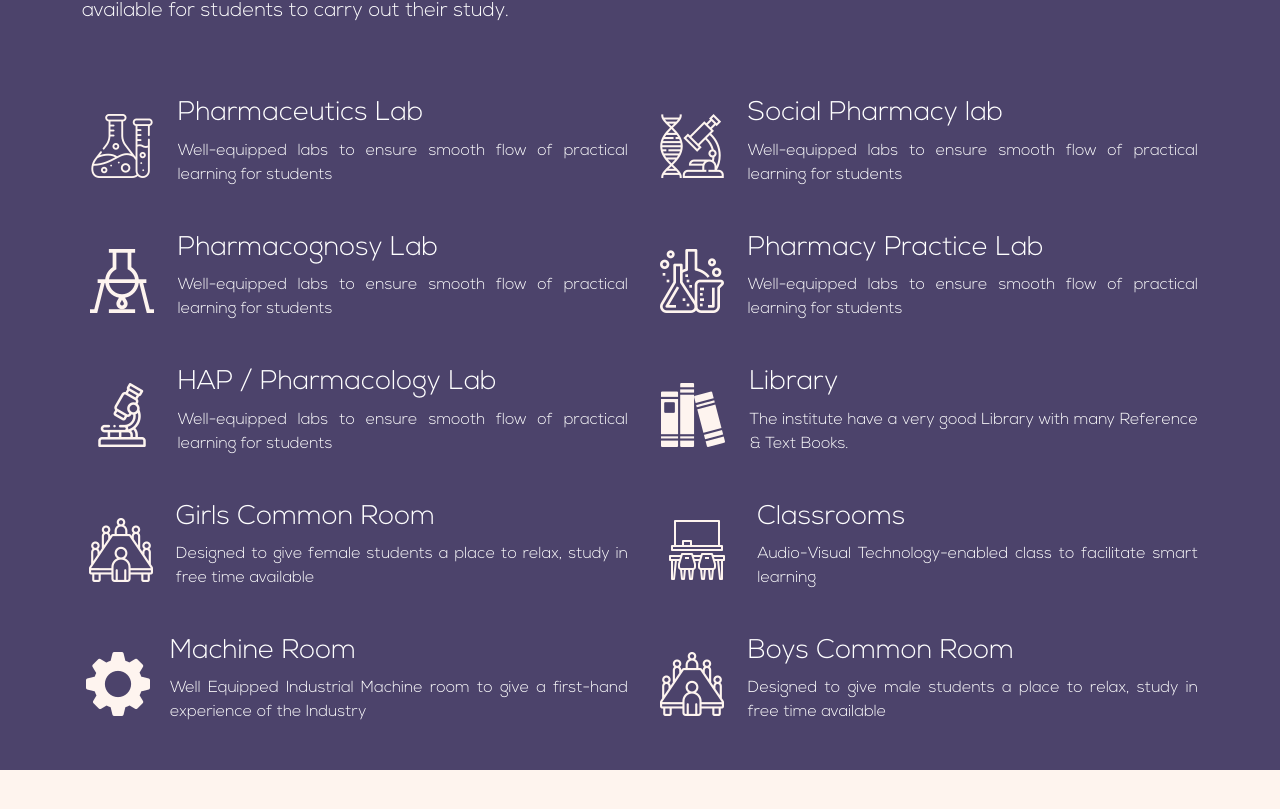
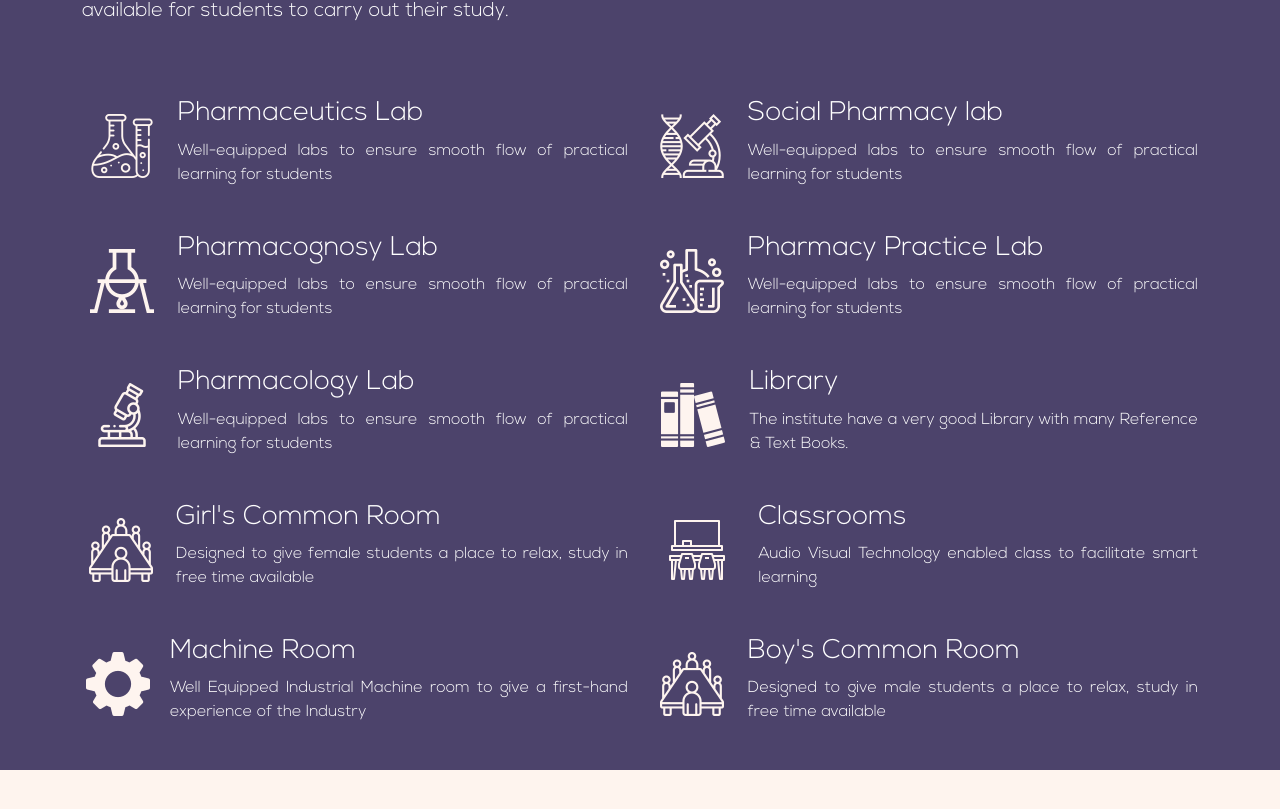
Before and after one commit to pradeep-chauhan/Pharmacy, a Next.js app: page / in a window 1280 px wide. Shown: the part 2513-3322 px from the top of the page. Built offline with nearby package versions, Linux system fonts and the light colour scheme.

Commit message:
infrastructure section fixed

```diff
--- a/components/Infrastructure.jsx
+++ b/components/Infrastructure.jsx
@@ -47,7 +47,7 @@ const offers = [
     "id": "5",
     "icon": Image5,
     "iconClass": "offer-icons",
-    "heading": "HAP / Pharmacology Lab",
+    "heading": "Pharmacology Lab",
     "paragraph": "Well-equipped labs to ensure smooth flow of practical learning for students"
   },
   {
@@ -61,7 +61,7 @@ const offers = [
     "id": "7",
     "icon": Image7,
     "iconClass": "offer-icons",
-    "heading": "Girls Common Room",
+    "heading": "Girl's Common Room",
     "paragraph": "Designed to give female students a place to relax, study in free time available"
   },
   {
@@ -69,7 +69,7 @@ const offers = [
     "icon": Image8,
     "iconClass": "offer-icons",
     "heading": "Classrooms",
-    "paragraph": "Audio-Visual Technology-enabled class to facilitate smart learning"
+    "paragraph": "Audio Visual Technology enabled class to facilitate smart learning"
   },
   {
     "id": "9",
@@ -82,7 +82,7 @@ const offers = [
     "id": "10",
     "icon": Image10,
     "iconClass": "offer-icons",
-    "heading": "Boys Common Room",
+    "heading": "Boy's Common Room",
     "paragraph": "Designed to give male students a place to relax, study in free time available"
   }
 
@@ -111,7 +111,7 @@ function Infrastructure() {
                       <Image src={value.icon} className="infrastructureimage " />
                     </div>
                     <div className="text pl-3">
-                      <h3 className="subheading text-white">{value.heading}</h3>
+                      <h3 className="subheading-infrastructure text-white">{value.heading}</h3>
                       <p className="subparagraph text-white">{value.paragraph}</p>
                     </div>
                   </div>
--- a/design/infrastructure.css
+++ b/design/infrastructure.css
@@ -5,5 +5,12 @@
 .bullet-point-2{
   float: right;
   width: 50%;
-
 }
+.subheading-infrastructure{
+  font-family: nexa-regular;
+  font-weight: 500;
+  font-style: normal;
+  font-variant: normal;
+  font-size: 27px;
+  text-align: start;
+}
```
